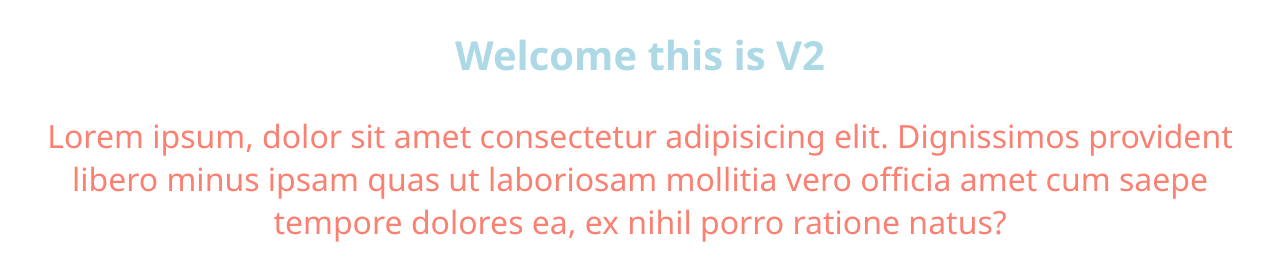
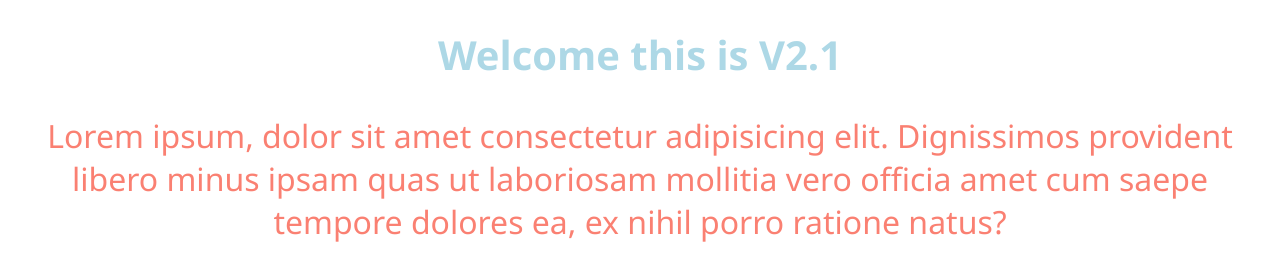
Before and after one commit to yashagrahari100/demo, a plain HTML site: page index.html in a window 1280 px wide. Drawn offline with Linux system fonts and the light colour scheme.

Commit message:
add v2.1

```diff
--- a/index.html
+++ b/index.html
@@ -22,7 +22,7 @@
 
         }
     </style>
-    <h1>Welcome this is V2</h1>
+    <h1>Welcome this is V2.1</h1>
     <p>Lorem ipsum, dolor sit amet consectetur adipisicing elit. Dignissimos provident libero minus ipsam quas ut laboriosam mollitia vero officia amet cum saepe tempore dolores ea, ex nihil porro ratione natus?</p>
 </body>
 </html>
```
